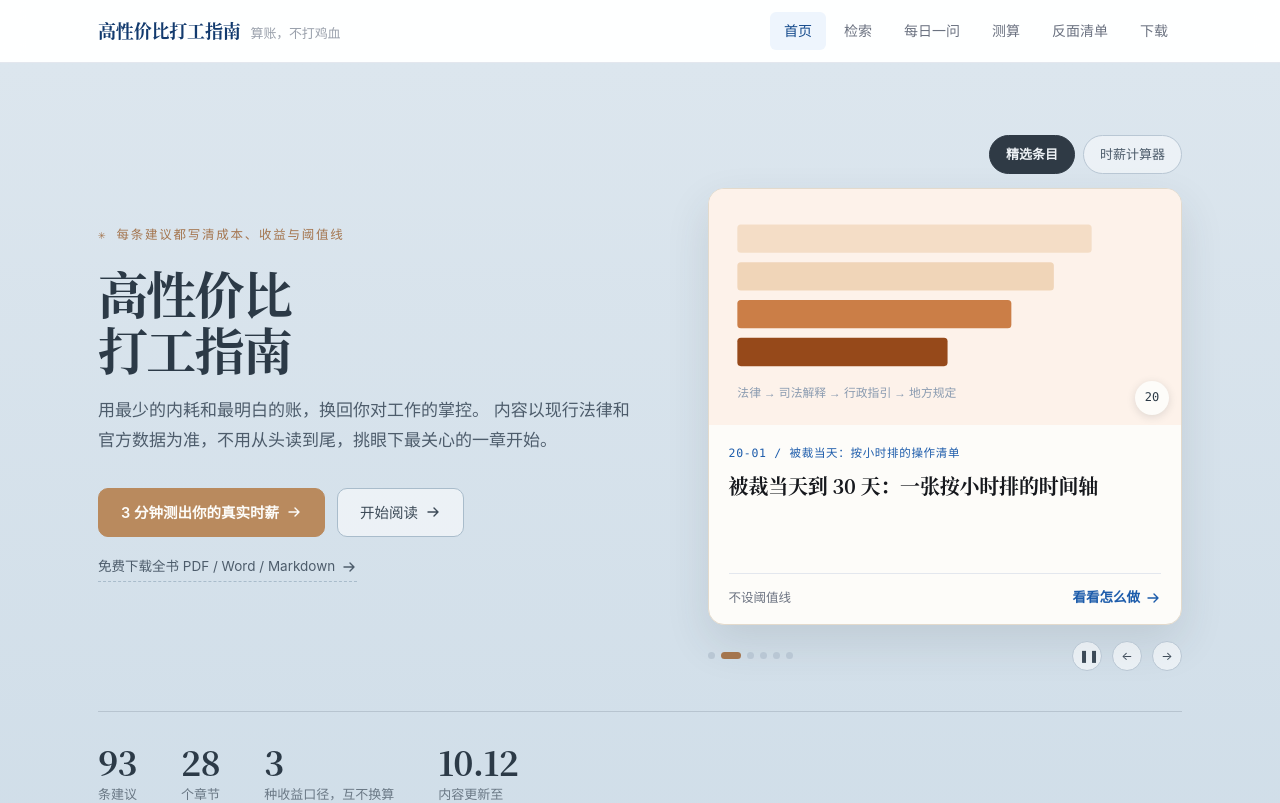
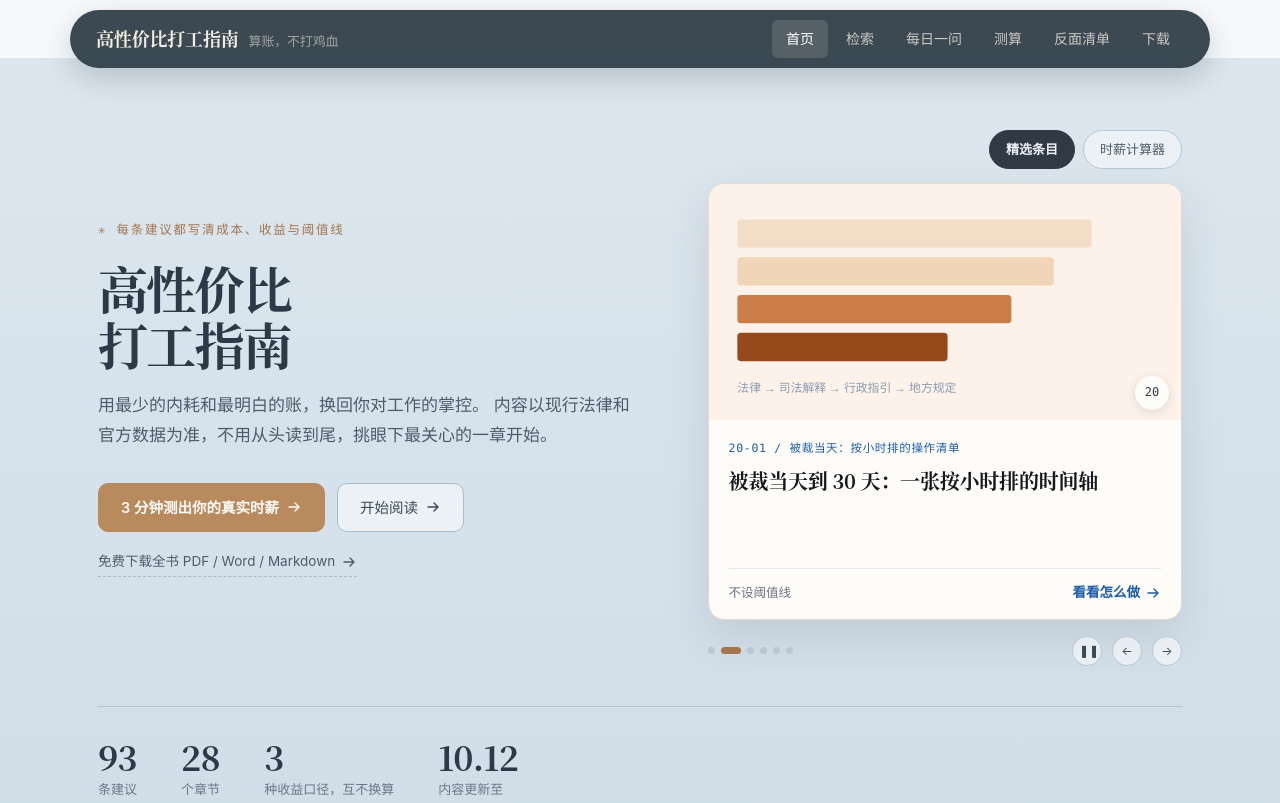
Before and after one commit to louiseleeAI/work-guide, a React (Vite) app: page / in a window 1280 px wide. Shown: the top 803 px of the page. Built offline with nearby package versions, Linux system fonts and the light colour scheme.

Commit message:
style: 导航改为悬浮胶囊（墨蓝灰毛玻璃，参考站样式，昵称/CTA 深色适配）

```diff
--- a/src/styles.css
+++ b/src/styles.css
@@ -140,19 +140,26 @@ button {
    顶部导航
    ========================= */
 .site-head {
-  background: rgba(255, 255, 255, 0.88);
-  backdrop-filter: saturate(180%) blur(12px);
-  border-bottom: 1px solid var(--line);
   position: sticky;
-  top: 0;
+  top: 10px;
   z-index: 100;
+  background: transparent;
+  border-bottom: none;
+  padding: 0 16px;
 }
 
 .site-head .inner {
   display: flex;
   align-items: center;
-  gap: 32px;
-  height: 62px;
+  gap: 28px;
+  height: 58px;
+  max-width: 1140px;
+  margin: 0 auto;
+  padding: 0 26px;
+  background: rgba(44, 58, 69, 0.92);
+  backdrop-filter: saturate(160%) blur(12px);
+  border-radius: 999px;
+  box-shadow: 0 10px 30px rgba(47, 58, 69, 0.22);
 }
 
 .brand {
@@ -161,12 +168,12 @@ button {
   font-weight: 700;
   letter-spacing: -0.01em;
   white-space: nowrap;
-  color: var(--blue-800);
+  color: #f3eee2;
 }
 
 .brand em {
   font-style: normal;
-  color: var(--ink-4);
+  color: rgba(243, 238, 226, 0.55);
   font-weight: 400;
   font-size: 13px;
   margin-left: 10px;
@@ -182,31 +189,31 @@ button {
 
 .nav a {
   font-size: 14px;
-  color: var(--ink-3);
+  color: rgba(243, 238, 226, 0.78);
   padding: 7px 14px;
   border-radius: var(--r-sm);
   transition: color 0.14s, background 0.14s;
 }
 
 .nav a:hover {
-  color: var(--blue-700);
-  background: var(--blue-50);
+  color: #fff;
+  background: rgba(243, 238, 226, 0.12);
 }
 
 .nav a.on {
-  color: var(--blue-700);
-  background: var(--blue-50);
+  color: #fff;
+  background: rgba(243, 238, 226, 0.14);
   font-weight: 500;
 }
 
 .nav-cta {
-  background: var(--blue-600) !important;
-  color: #fff !important;
+  background: #b98a5e !important;
+  color: #fdfcf9 !important;
   margin-left: 6px;
 }
 
 .nav-cta:hover {
-  background: var(--blue-700) !important;
+  background: #a97a4e !important;
 }
 
 /* =========================
@@ -4015,3 +4022,15 @@ button {
     margin-top: 32px;
   }
 }
+
+/* 悬浮导航上的昵称胶囊（深色适配） */
+.nav .nav-user {
+  background: rgba(243, 238, 226, 0.12);
+  border-color: rgba(243, 238, 226, 0.25);
+  color: #f3eee2;
+}
+
+.nav .nav-user:hover {
+  background: rgba(243, 238, 226, 0.2);
+  color: #fff;
+}
```
